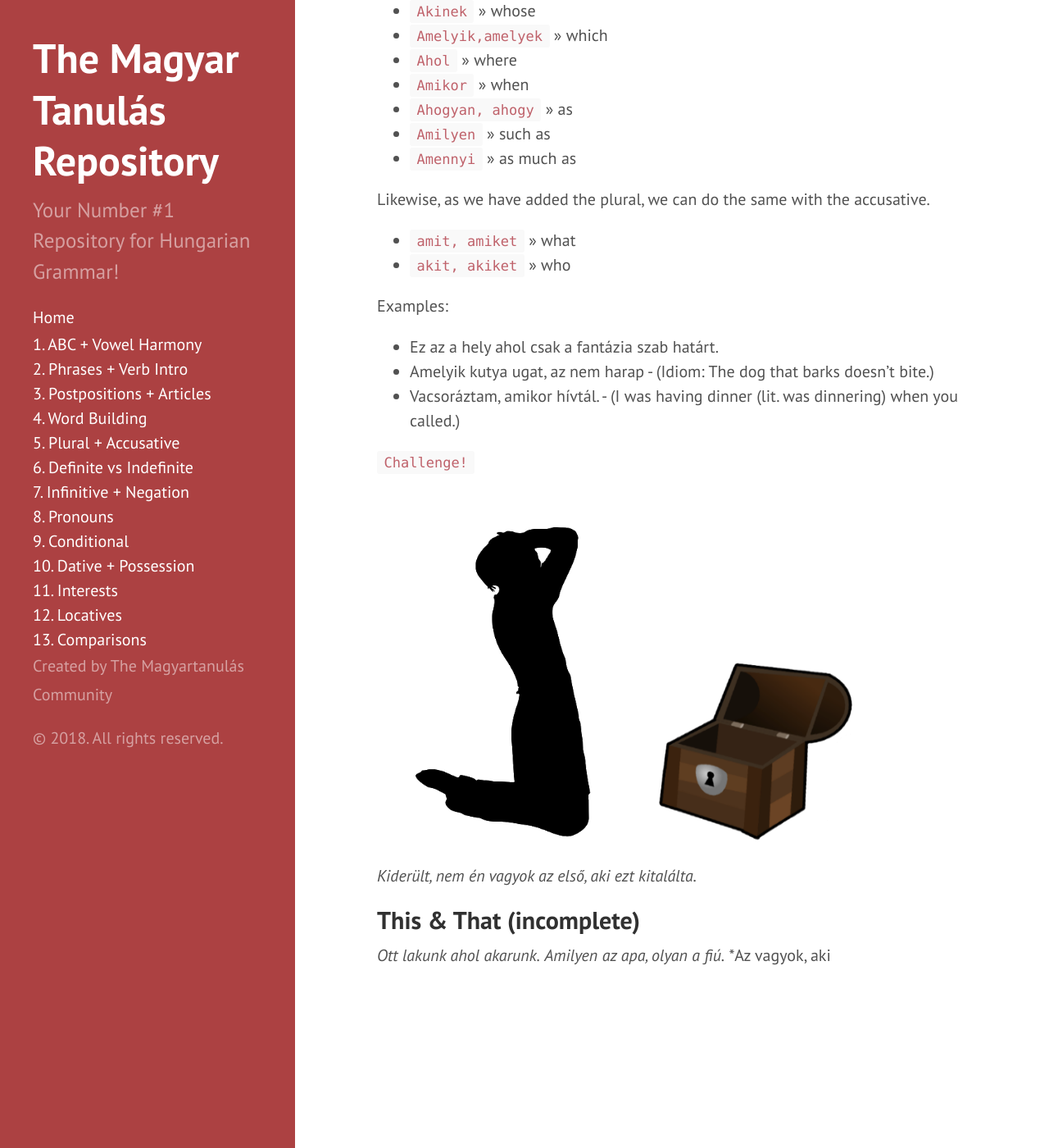
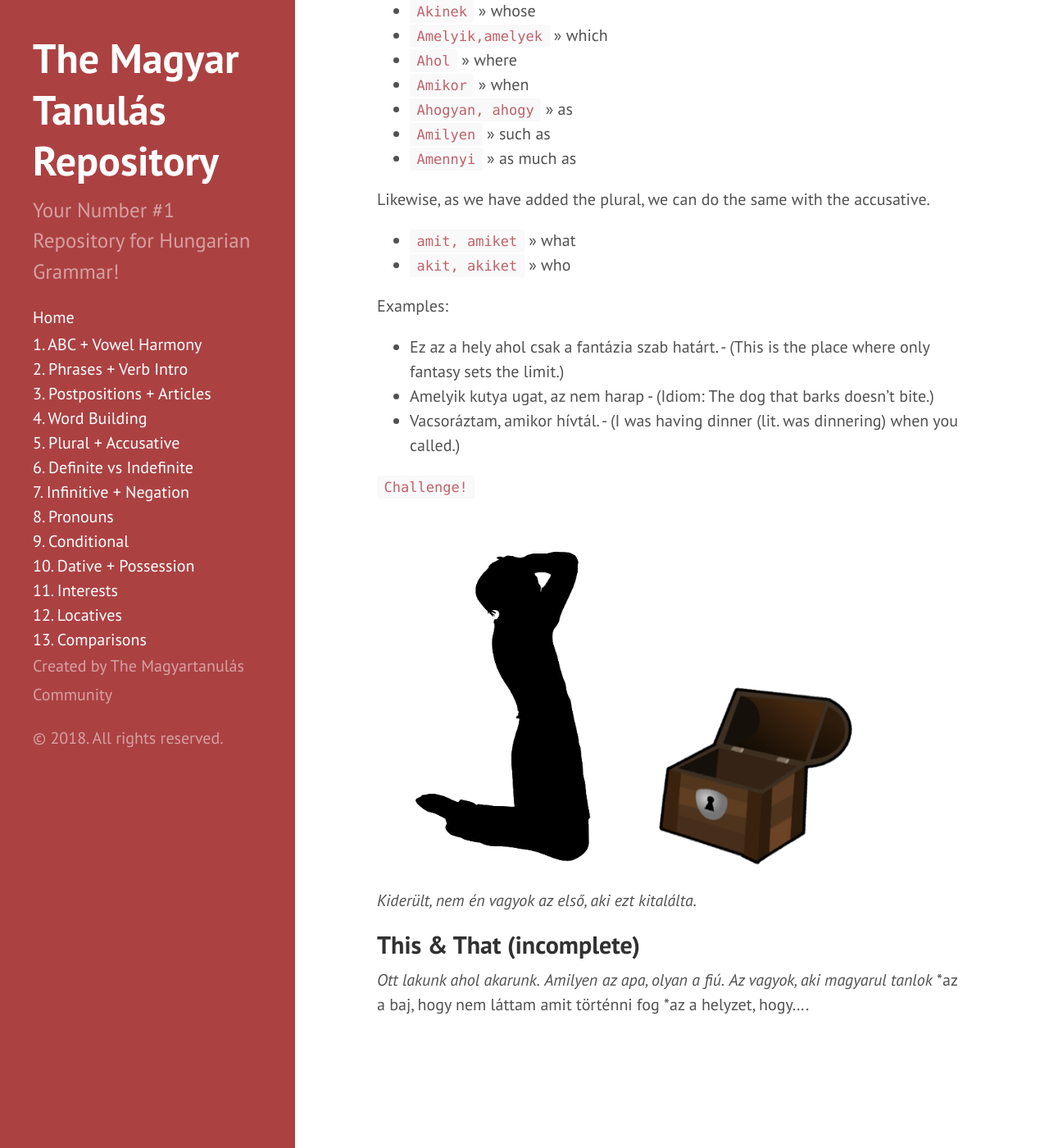
Before and after one commit to Magyartanulas/magyartanulas.github.io, a Jekyll site: the page built from pronouns.md, in a window 1280 px wide and 1400 px high, scrolled down 1354 px. Shown: the whole window at 82% size. Built offline with Jekyll 4.4.1, drawn with Linux system fonts in a browser that asks for light colours; Markdown is read by kramdown in place of the engine named in the settings; some of the changed text lies outside the part shown.

Commit message:
Update pronouns.md

```diff
--- a/pronouns.md
+++ b/pronouns.md
@@ -59,7 +59,7 @@ Likewise, as we have added the plural, we can do the same with the accusative.
 
 Examples:
 
-* Ez az a hely ahol csak a fantázia szab határt.
+* Ez az a hely ahol csak a fantázia szab határt. - (This is the place where only fantasy sets the limit.)
 * Amelyik kutya ugat, az nem harap - (Idiom: The dog that barks doesn't bite.)
 * Vacsoráztam, amikor hívtál. - (I was having dinner (lit. was dinnering) when you called.)
 
@@ -73,4 +73,6 @@ Examples:
 
 *Ott lakunk ahol akarunk.*
 *Amilyen az apa, olyan a fiú.*
-*Az vagyok, aki
+*Az vagyok, aki magyarul tanlok*
+*az a baj, hogy nem láttam amit történni fog
+*az a helyzet, hogy....
```
Also changed, not shown: other parts of pronouns.md (+1 -1 lines).
